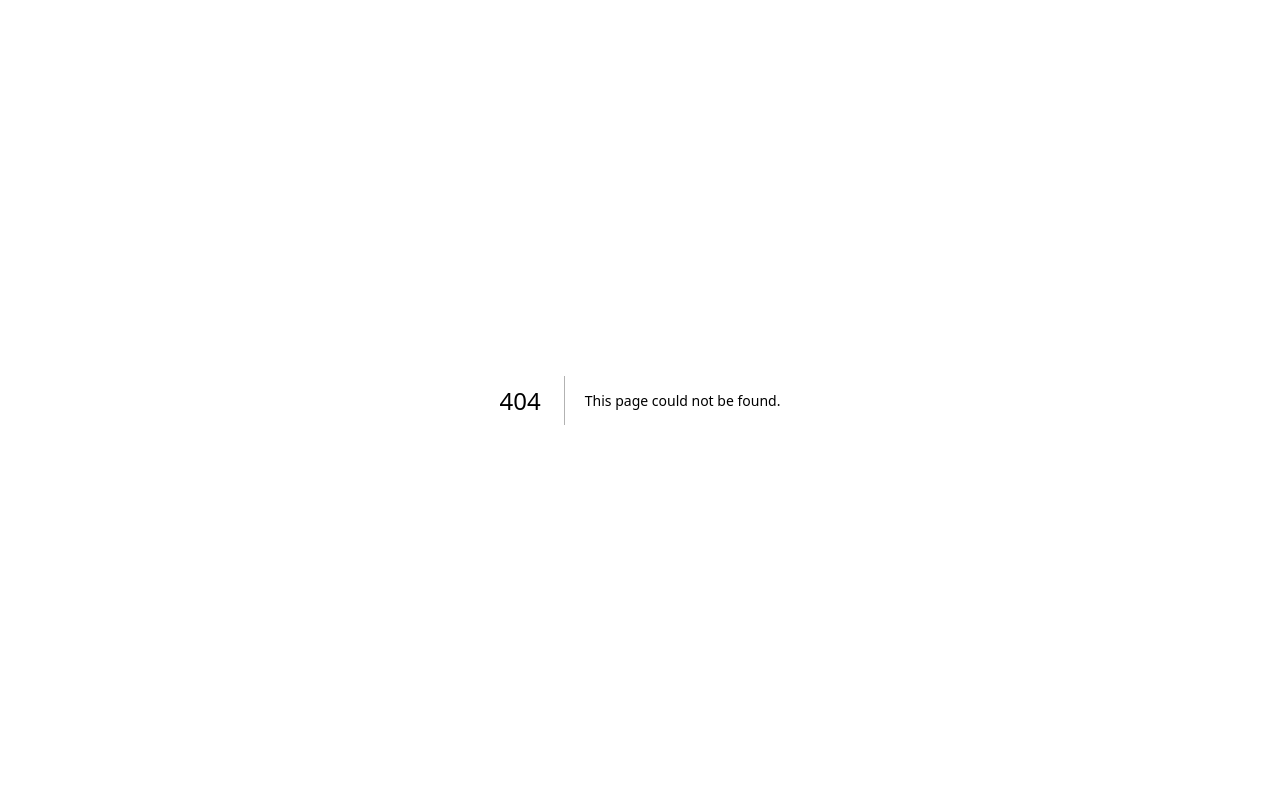
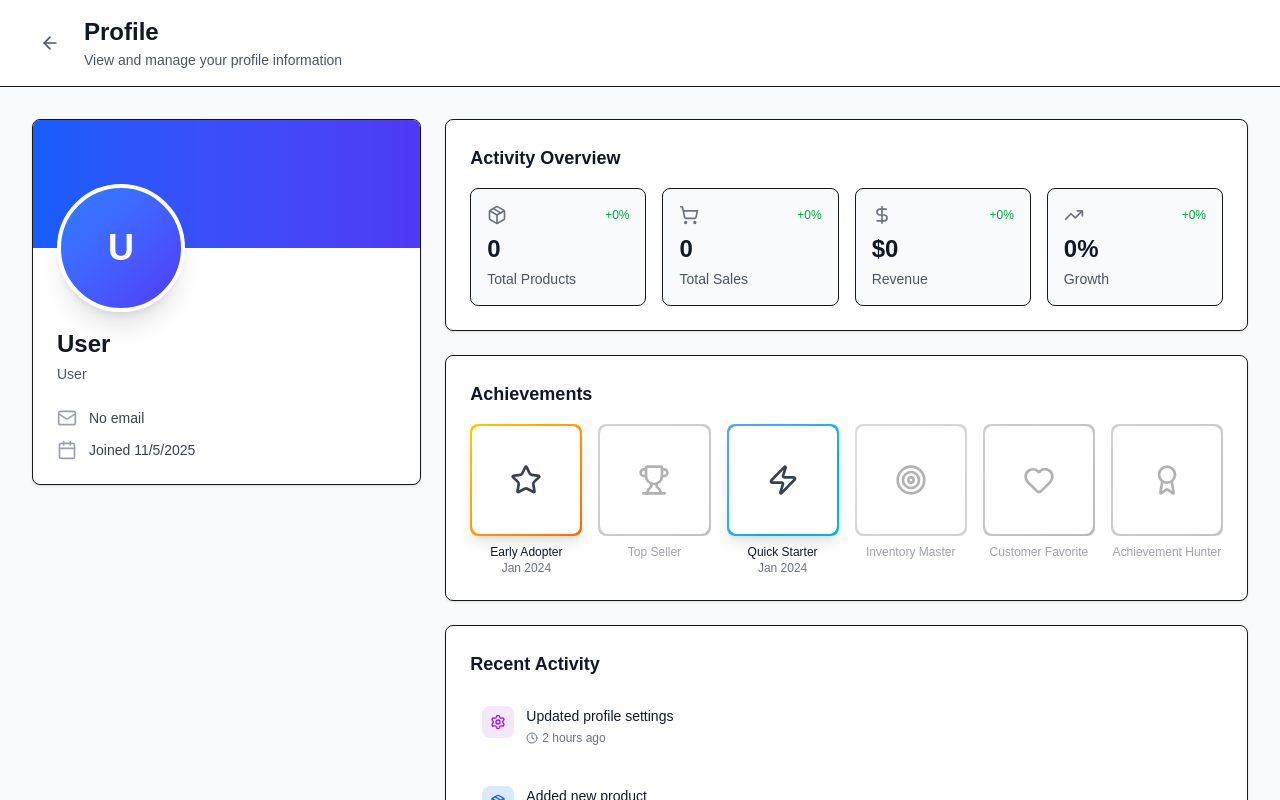
Before and after one commit to Ronelmelendrez/Vendors_inventory_system, a Next.js app in the folder frontend/: page /profile in a window 1280 px wide. Before the commit this address had no page. Shown: the top 800 px of the page. Built offline with nearby package versions, Linux system fonts and the light colour scheme.

Commit message:
feat: create profile page with all profile components

```diff
--- /dev/null
+++ b/frontend/src/app/profile/page.tsx
@@ -0,0 +1,53 @@
+"use client";
+
+import { UserProfile } from "@/components/profile/UserProfile";
+import { ProfileStats } from "@/components/profile/ProfileStats";
+import { ProfileActivity } from "@/components/profile/ProfileActivity";
+import { ProfileBadges } from "@/components/profile/ProfileBadges";
+import { ArrowLeft } from "lucide-react";
+import Link from "next/link";
+
+export default function ProfilePage() {
+  return (
+    <div className="min-h-screen bg-gray-50 dark:bg-gray-900">
+      {/* Header */}
+      <div className="bg-white dark:bg-gray-800 border-b dark:border-gray-700 sticky top-0 z-10">
+        <div className="max-w-7xl mx-auto px-4 sm:px-6 lg:px-8 py-4">
+          <div className="flex items-center gap-4">
+            <Link
+              href="/admin"
+              className="p-2 hover:bg-gray-100 dark:hover:bg-gray-700 rounded-lg transition-colors"
+            >
+              <ArrowLeft className="h-5 w-5 text-gray-600 dark:text-gray-400" />
+            </Link>
+            <div>
+              <h1 className="text-2xl font-bold text-gray-900 dark:text-gray-100">
+                Profile
+              </h1>
+              <p className="text-sm text-gray-600 dark:text-gray-400 mt-0.5">
+                View and manage your profile information
+              </p>
+            </div>
+          </div>
+        </div>
+      </div>
+
+      {/* Content */}
+      <div className="max-w-7xl mx-auto px-4 sm:px-6 lg:px-8 py-8">
+        <div className="grid grid-cols-1 lg:grid-cols-3 gap-6">
+          {/* Left column - Profile card */}
+          <div className="lg:col-span-1">
+            <UserProfile />
+          </div>
+
+          {/* Right column - Stats, activity, badges */}
+          <div className="lg:col-span-2 space-y-6">
+            <ProfileStats />
+            <ProfileBadges />
+            <ProfileActivity />
+          </div>
+        </div>
+      </div>
+    </div>
+  );
+}
```
